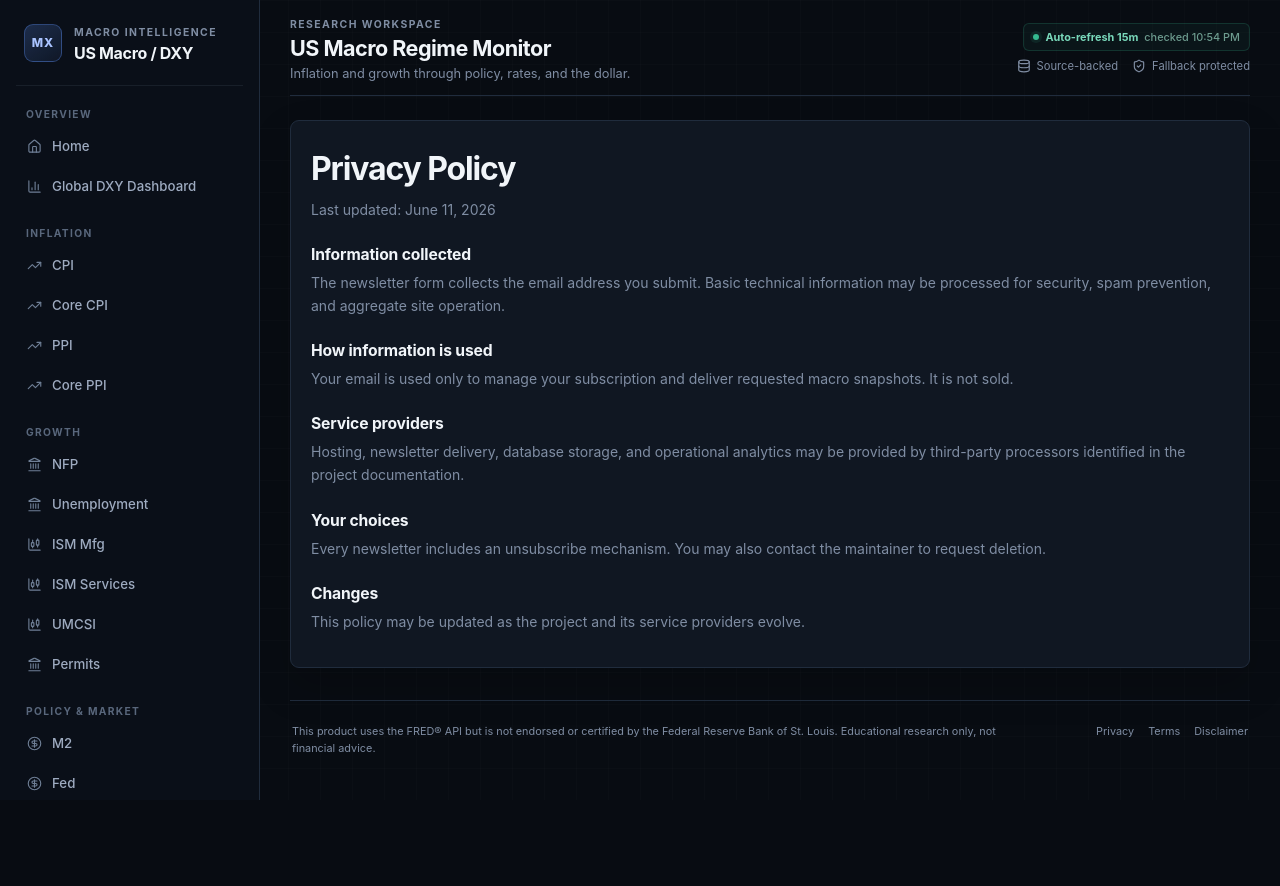
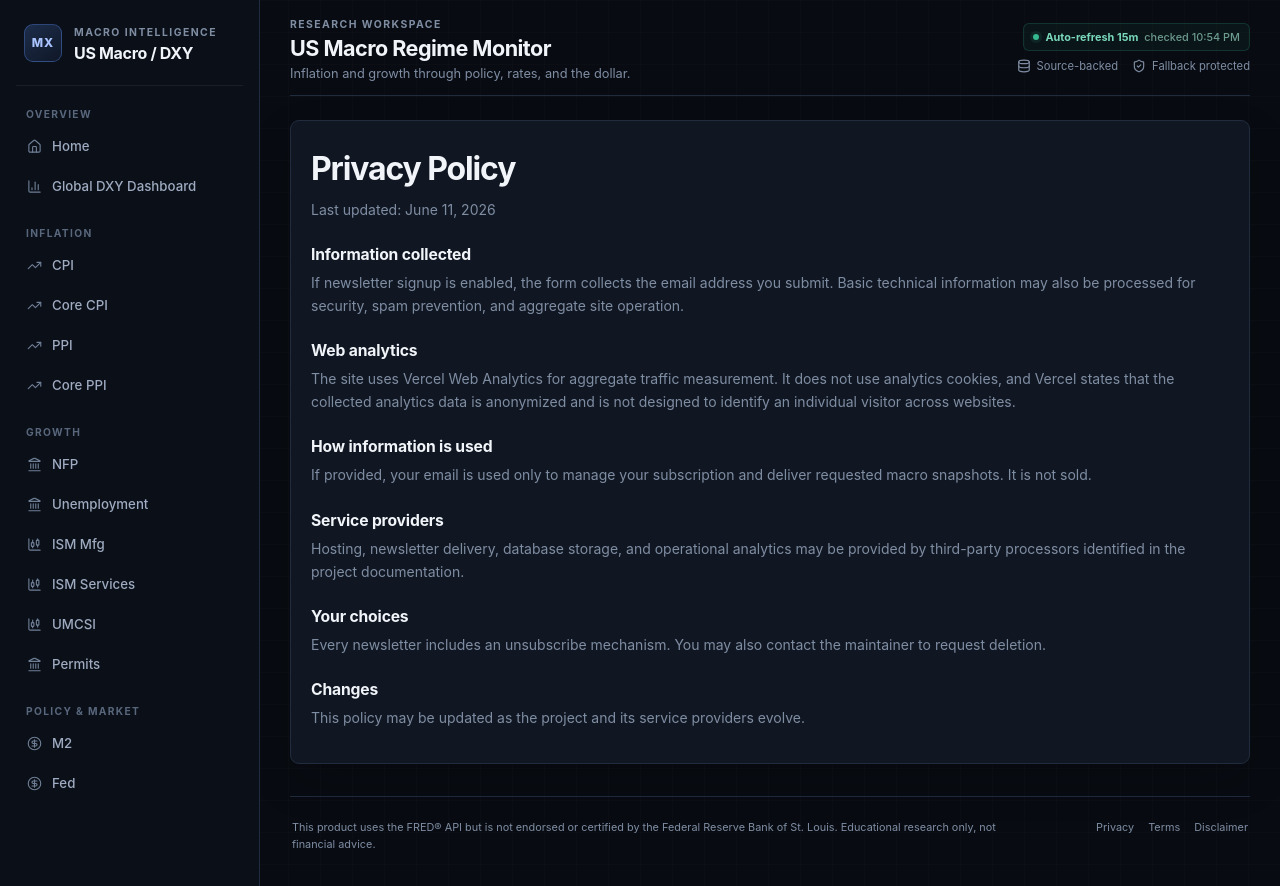
Before and after one commit to saadessahli/macro-fx-monitor, a Next.js app: page /privacy in a window 1280 px wide. Shown: the top 886 px of the page. Before the commit the page ends 800 px from the top, so only its background shows below. Built offline with nearby package versions, Linux system fonts and the light colour scheme; no server answers.

Commit message:
Document privacy-friendly analytics

```diff
--- a/app/(site)/privacy/page.tsx
+++ b/app/(site)/privacy/page.tsx
@@ -10,9 +10,21 @@ export default function PrivacyPage() {
         <h1>Privacy Policy</h1>
         <p>Last updated: June 11, 2026</p>
         <h3>Information collected</h3>
-        <p>The newsletter form collects the email address you submit. Basic technical information may be processed for security, spam prevention, and aggregate site operation.</p>
+        <p>
+          If newsletter signup is enabled, the form collects the email address you submit. Basic technical
+          information may also be processed for security, spam prevention, and aggregate site operation.
+        </p>
+        <h3>Web analytics</h3>
+        <p>
+          The site uses Vercel Web Analytics for aggregate traffic measurement. It does not use analytics cookies,
+          and Vercel states that the collected analytics data is anonymized and is not designed to identify an
+          individual visitor across websites.
+        </p>
         <h3>How information is used</h3>
-        <p>Your email is used only to manage your subscription and deliver requested macro snapshots. It is not sold.</p>
+        <p>
+          If provided, your email is used only to manage your subscription and deliver requested macro snapshots.
+          It is not sold.
+        </p>
         <h3>Service providers</h3>
         <p>Hosting, newsletter delivery, database storage, and operational analytics may be provided by third-party processors identified in the project documentation.</p>
         <h3>Your choices</h3>
```
